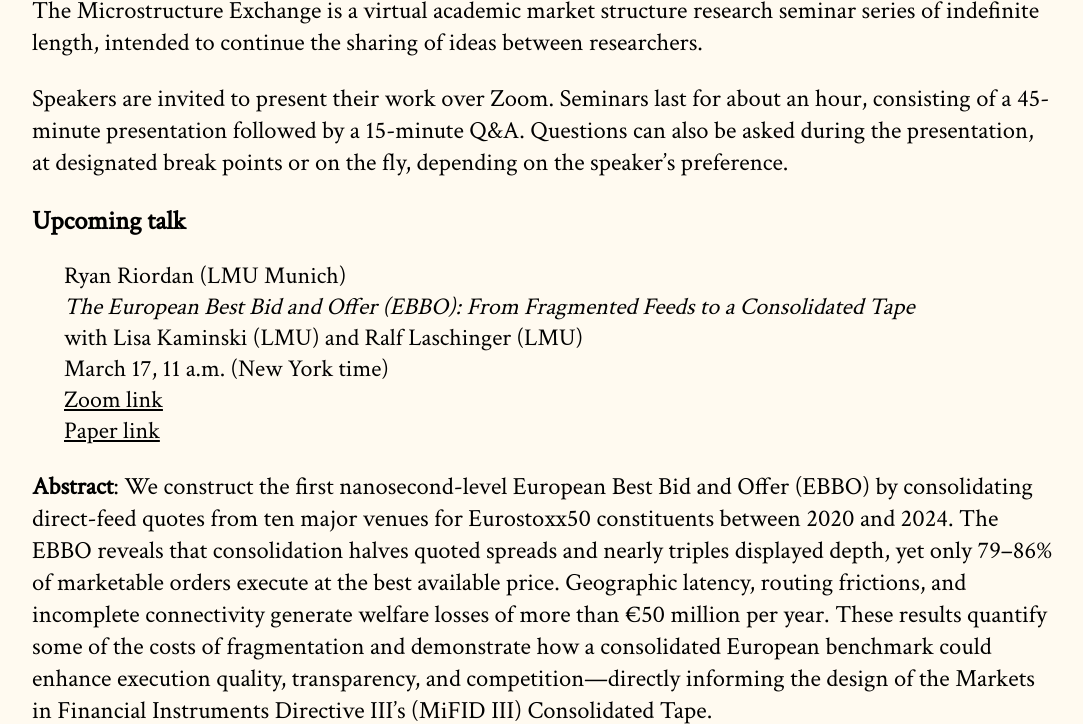
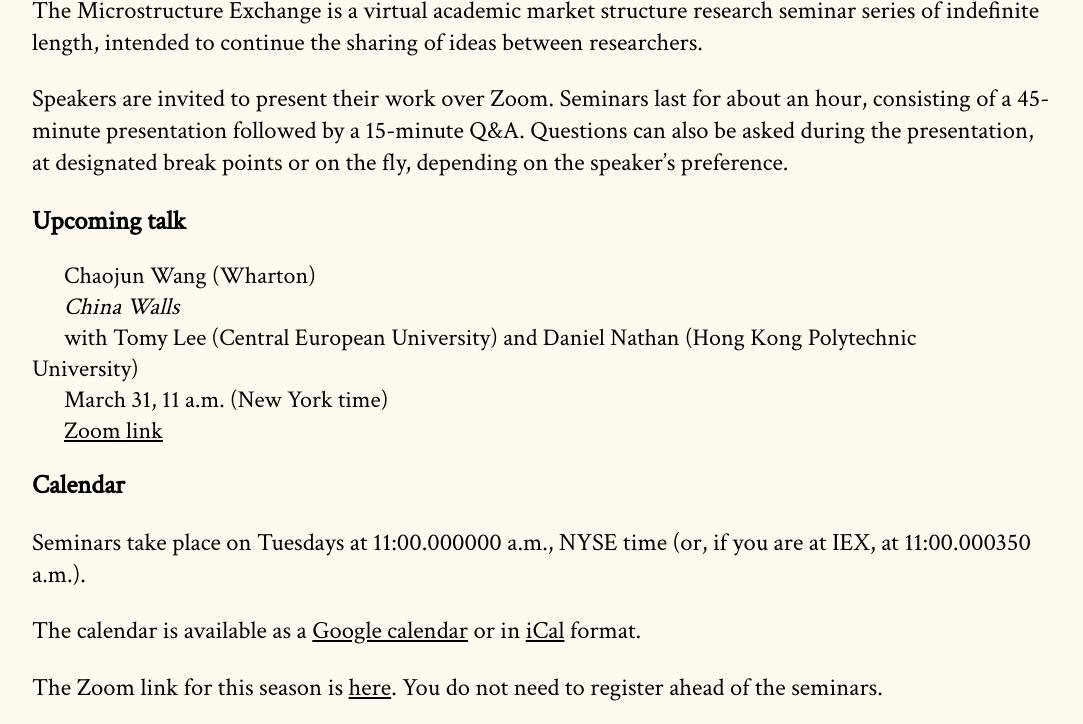
Before and after one commit to cpfiffer/microstructure.exchange, a Jekyll site: the page built from index.md, in a window 1280 px wide and 900 px high, scrolled down 257 px, cut to the strip 0-724 px from the top of the window. Shown: the whole strip, without its empty margins (96-1179 px from the left). Built offline with Jekyll 4.4.1, drawn with Linux system fonts in a browser that asks for light colours; some web fonts are replaced.

Commit message:
Update _config.yml

```diff
--- a/_config.yml
+++ b/_config.yml
@@ -11,13 +11,13 @@ github:
   owner_name: Cameron Pfiffer
 
 speaker-info:
-  speaker-name: "Ryan Riordan (LMU Munich)"
-  speaker-paper: "The European Best Bid and Offer (EBBO): From Fragmented Feeds to a Consolidated Tape"
-  coauthors: "Lisa Kaminski (LMU) and Ralf Laschinger (LMU)"
-  speaker-date: "March 17, 11 a.m. (New York time)"
+  speaker-name: "Chaojun Wang (Wharton)"
+  speaker-paper: "China Walls"
+  coauthors: "Tomy Lee (Central European University) and Daniel Nathan (Hong Kong Polytechnic University)"
+  speaker-date: "March 31, 11 a.m. (New York time)"
   #paper-link: "https://papers.ssrn.com/sol3/papers.cfm?abstract_id=5186551"
-  paper-link: "papers/ebbo_20260313.pdf" # If you have a file instead
+  #paper-link: "papers/ebbo_20260313.pdf" # If you have a file instead
   webinar-link: "https://us06web.zoom.us/j/84504721258?pwd=I2cR9GtVjSa0myOQKYdxRTvQ1PHENW.1"
   # discussant: "Michael Noe (Eurex), Amit Goyal (SFI/Lausanne), and Eric Uhlmann (INSEAD)"
   # slides-link: /slides/RobinhoodSlides_TME.pdf
-  abstract: "We construct the first nanosecond-level European Best Bid and Offer (EBBO) by consolidating direct-feed quotes from ten major venues for Eurostoxx50 constituents between 2020 and 2024. The EBBO reveals that consolidation halves quoted spreads and nearly triples displayed depth, yet only 79–86% of marketable orders execute at the best available price. Geographic latency, routing frictions, and incomplete connectivity generate welfare losses of more than €50 million per year. These results quantify some of the costs of fragmentation and demonstrate how a consolidated European benchmark could enhance execution quality, transparency, and competition—directly informing the design of the Markets in Financial Instruments Directive III’s (MiFID III) Consolidated Tape."
+  #abstract: "We construct the first nanosecond-level European Best Bid and Offer (EBBO) by consolidating direct-feed quotes from ten major venues for Eurostoxx50 constituents between 2020 and 2024. The EBBO reveals that consolidation halves quoted spreads and nearly triples displayed depth, yet only 79–86% of marketable orders execute at the best available price. Geographic latency, routing frictions, and incomplete connectivity generate welfare losses of more than €50 million per year. These results quantify some of the costs of fragmentation and demonstrate how a consolidated European benchmark could enhance execution quality, transparency, and competition—directly informing the design of the Markets in Financial Instruments Directive III’s (MiFID III) Consolidated Tape."
```
